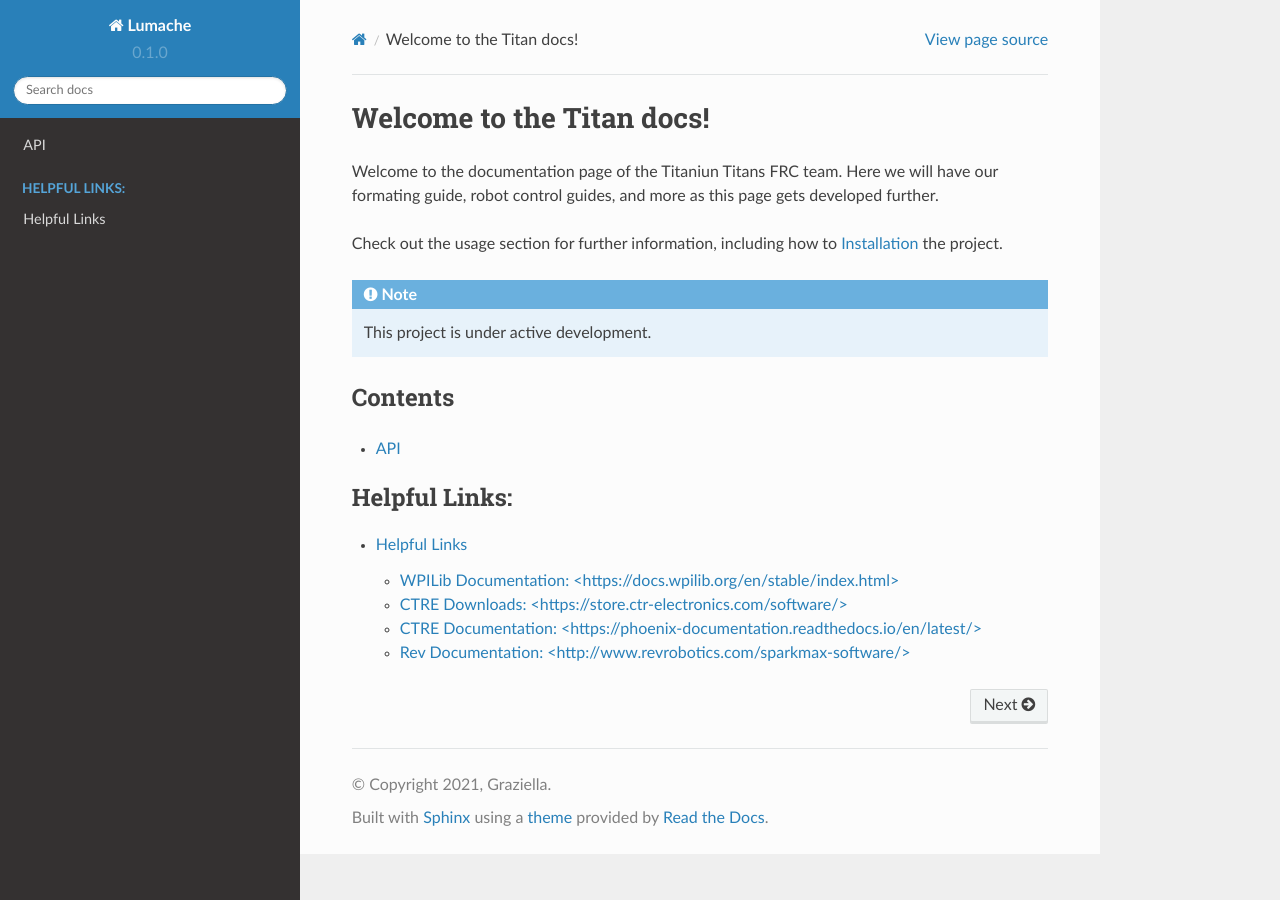
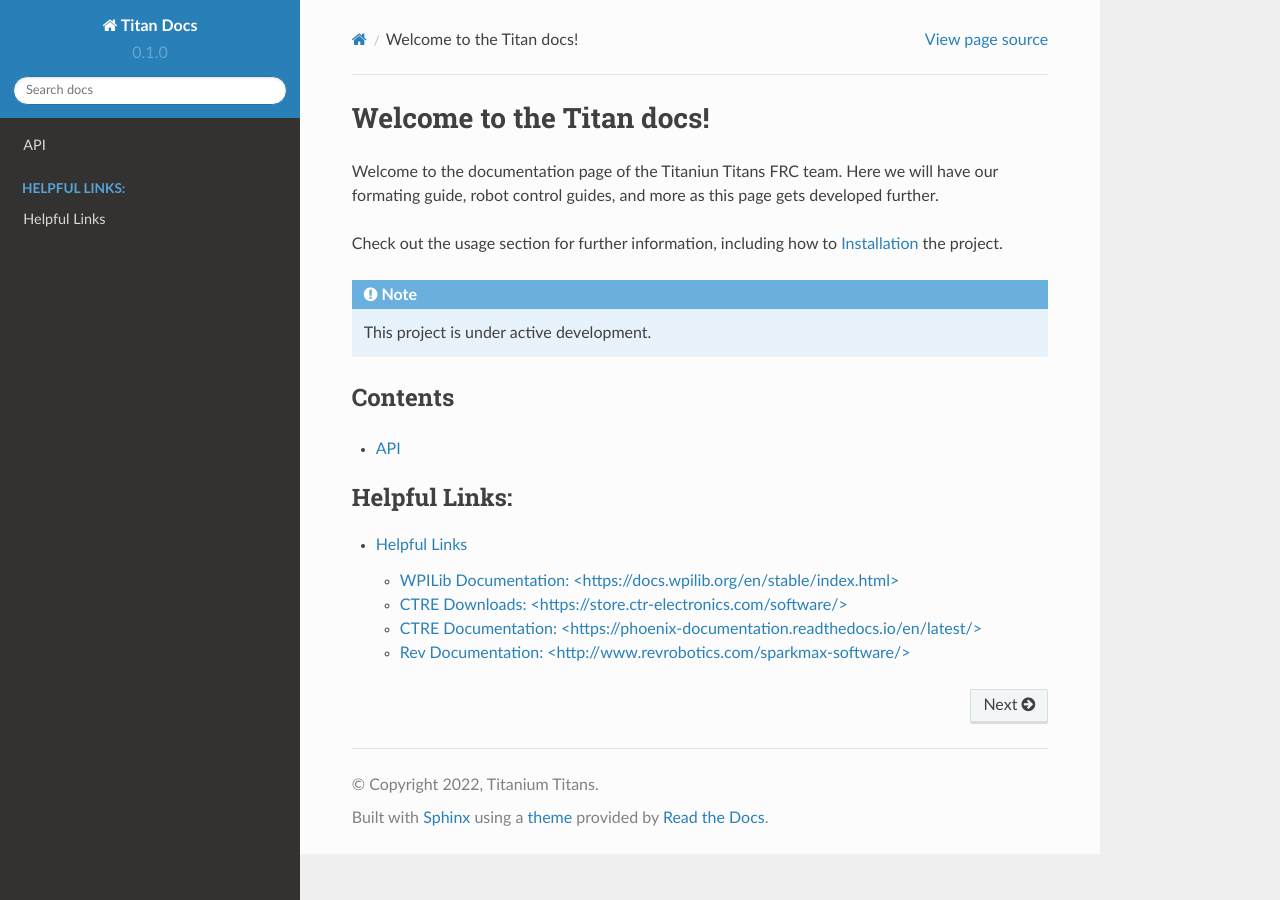
Before and after one commit to TitaniumTitans/Docs, a Sphinx documentation site: the page built from docs/source/index.rst, in a window 1280 px wide. Built offline with Sphinx 7.4.7 and the Read the Docs theme 2.0.0, drawn with Linux system fonts in a browser that asks for light colours; pages that are not in the unit, such as notebooks, are missing from menus.

Commit message:
Update conf.py

```diff
--- a/docs/source/conf.py
+++ b/docs/source/conf.py
@@ -2,9 +2,9 @@
 
 # -- Project information
 
-project = 'Lumache'
-copyright = '2021, Graziella'
-author = 'Graziella'
+project = 'Titan Docs'
+copyright = '2022, Titanium Titans'
+author = 'MazeOfEncryption, GearBoxFox'
 
 release = '0.1'
 version = '0.1.0'
```
